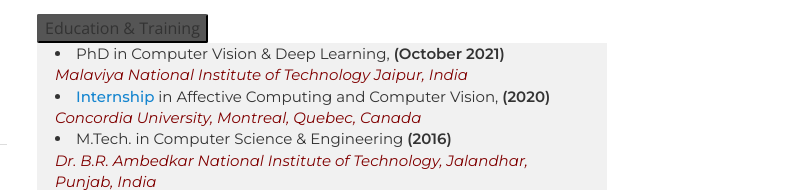
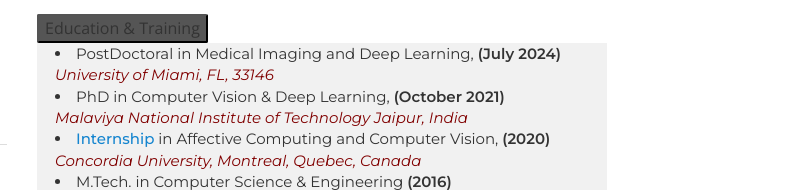
Before and after one commit to MonuVermaCV/monuvermacv.github.io, a plain HTML site: page index.html in a window 1280 px wide. Both pictures are taken after a click on the button "Education & Training". Shown: the part 579-769 px from the top of the page, 468-1280 px from the left. Drawn offline with nearby package versions, Linux system fonts and the light colour scheme; some icons are missing.

Commit message:
index.html

```diff
--- a/index.html
+++ b/index.html
@@ -113,7 +113,10 @@ i<!DOCTYPE html>
 	 <br> <br>
 	 <button type="button" class="collapsible">Education & Training</button>
 	<div class="content">
-
+	<li>
+            PostDoctoral in Medical Imaging and Deep Learning, <b>(July 2024)</b><br>
+            <span class="university"><em>University of Miami, FL, 33146</em></span>
+          </li>
 	<li>
             PhD in Computer Vision & Deep Learning, <b>(October 2021)</b><br>
             <span class="university"><em>Malaviya National Institute of Technology Jaipur, India</em></span>
```
